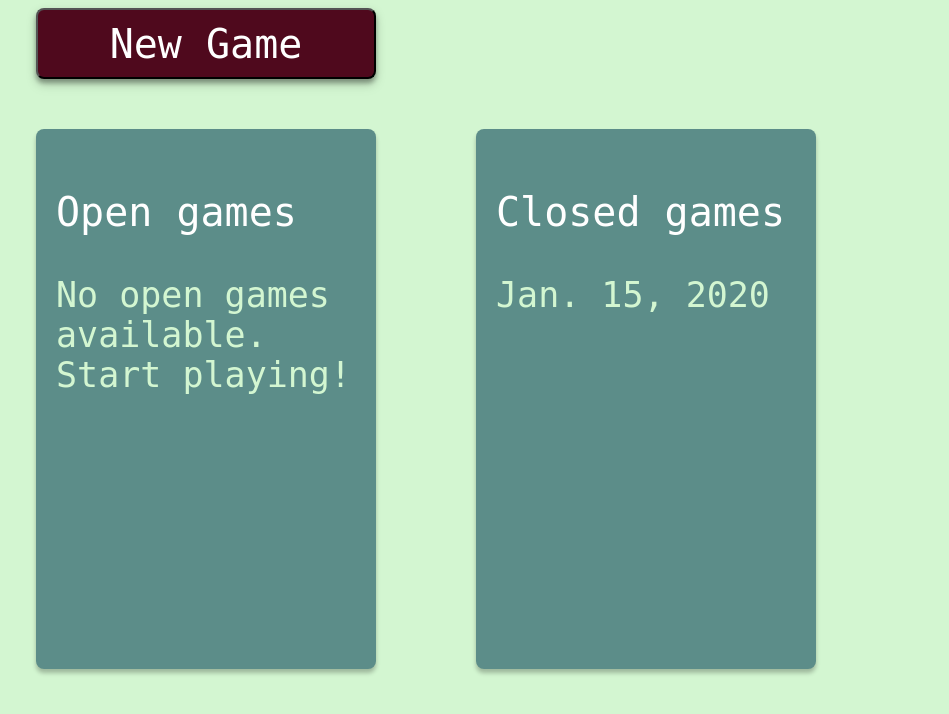
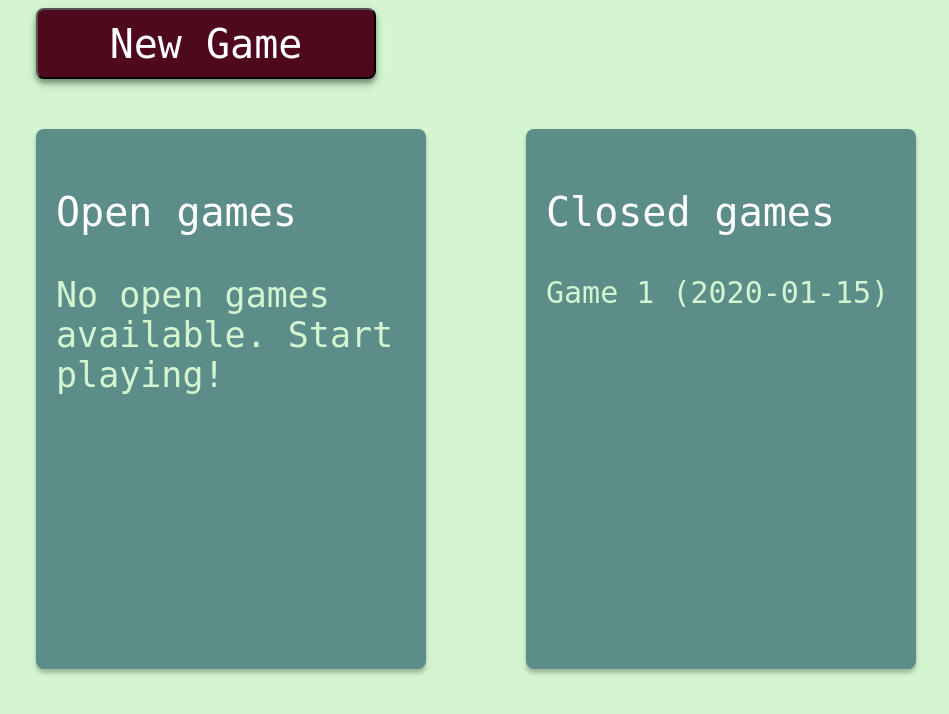
Before and after one commit to janvorac/guess-the-number, a Django app: page /guess/ in a window 1280 px wide. Shown: the top 714 px of the page, without its empty margins (22-971 px from the left). Run offline with Django 3.2, Linux system fonts and the light colour scheme; tables that the repository leaves empty hold one stand-in row (values such as "Sample post"); some web fonts are replaced.

Commit message:
date now updates, lists now look better

```diff
--- a/training_site/guess/models.py
+++ b/training_site/guess/models.py
@@ -9,9 +9,7 @@ class Game(models.Model):
     finished = models.BooleanField(default=False)
 
     def __str__(self):
-        ret = f'played on {self.last_played_date}'
-        if self.finished:
-            ret += ' (finished)'
+        ret = f'Game {self.id} ({self.last_played_date})'
         return ret
 
     def ordered_guess_set(self):
--- a/training_site/guess/static/guess/style.css
+++ b/training_site/guess/static/guess/style.css
@@ -65,7 +65,7 @@ h1 {
 
 .game-names-container {
     margin: 50px;
-    width: 300px;
+    width: 350px;
     float: left;
     height: 500px;
     padding: 20px;
@@ -80,7 +80,7 @@ h3.index{
 }
 
 li.index {
-    font-size: 35px;
+    font-size: 30px;
 }
 
 .message {
--- a/training_site/guess/templates/guess/index.html
+++ b/training_site/guess/templates/guess/index.html
@@ -25,7 +25,7 @@
         <ul>
             {% for unfinished_game in unfinished_games %}
                 <li class="index"><a class="index"
-                                     href="{% url 'guess:detail' unfinished_game.id %}">{{ unfinished_game.last_played_date }}</a>
+                                     href="{% url 'guess:detail' unfinished_game.id %}">{{ unfinished_game }}</a>
                 </li>
             {% endfor %}
         </ul>
@@ -39,7 +39,7 @@
         <ul>
             {% for finished_game in finished_games %}
                 <li class="index"><a class="index"
-                                     href="{% url 'guess:inspect' finished_game.id %}">{{ finished_game.last_played_date }}</a>
+                                     href="{% url 'guess:inspect' finished_game.id %}">{{ finished_game }}</a>
                 </li>
             {% endfor %}
         </ul>
--- a/training_site/guess/views.py
+++ b/training_site/guess/views.py
@@ -25,7 +25,7 @@ class IndexView(generic.ListView):
         context = super(IndexView, self).get_context_data(*args, *kwargs)
         context['finished_games'] = Game.objects.filter(finished=True).order_by(
             '-last_played_date'
-        )
+        )[:8]
         context['unfinished_games'] = Game.objects.filter(finished=False).order_by(
             '-last_played_date'
         )
@@ -41,7 +41,8 @@ class InspectView(generic.DetailView):
     model = Game
     template_name = 'guess/inspect.html'
 
-    def create_plot(self, ys, correct):
+    @staticmethod
+    def create_plot(ys, correct):
         trace = go.Scatter(y=ys, name='guesses')
         layout = go.Layout(
             title='Guess history', xaxis={'title': 'round'}, yaxis={'title': 'Guessed number'}
@@ -63,7 +64,7 @@ class InspectView(generic.DetailView):
 
 
 def new_game(request):
-    ng = Game(last_played_date=timezone.now(), correct_number=random.randint(0, 100))
+    ng = Game(last_played_date=timezone.now().date(), correct_number=random.randint(0, 100))
     ng.save()
     return HttpResponseRedirect(reverse('guess:detail', args=(ng.id,)))
 
@@ -76,6 +77,7 @@ def new_guess(request, game_id):
         guessed = Guessed(game_id=game_id, number=guessed_num)
         guessed.save()
         current_game = get_object_or_404(Game, pk=game_id)
+        current_game.last_played_date = timezone.now().date()
         if guessed_num == current_game.correct_number:
             current_game.finished = True
             current_game.save()
```
